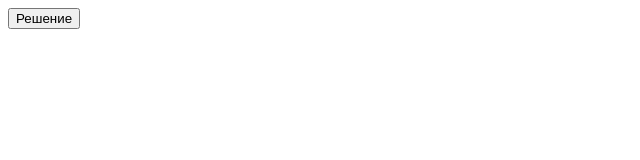
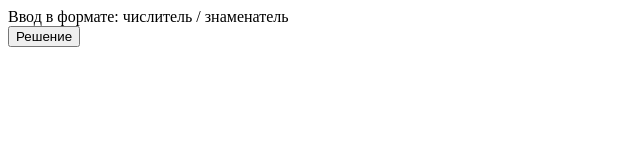
Before and after one commit to MeShootIn/MeShootIn.github.io, a plain HTML site: page tdma.html in a window 1280 px wide. Both pictures are taken after a click on the button "Ввод". Shown: the whole page, without its empty margins (0-640 px from the left). Drawn offline with Linux system fonts and the light colour scheme.

Commit message:
Add files via upload

```diff
--- a/tdma.html
+++ b/tdma.html
@@ -111,6 +111,7 @@
         }
 
         function print_tridiagonal_matrix_fractions(N){
+            print("Ввод в формате: числитель / знаменатель<br>");
             print("<style type = 'text/css'>input:disabled{border: solid 1px white;background-color: white;}td{text-align: center}</style><table>");
 
             for(i = 0; i < N; ++i){
```
